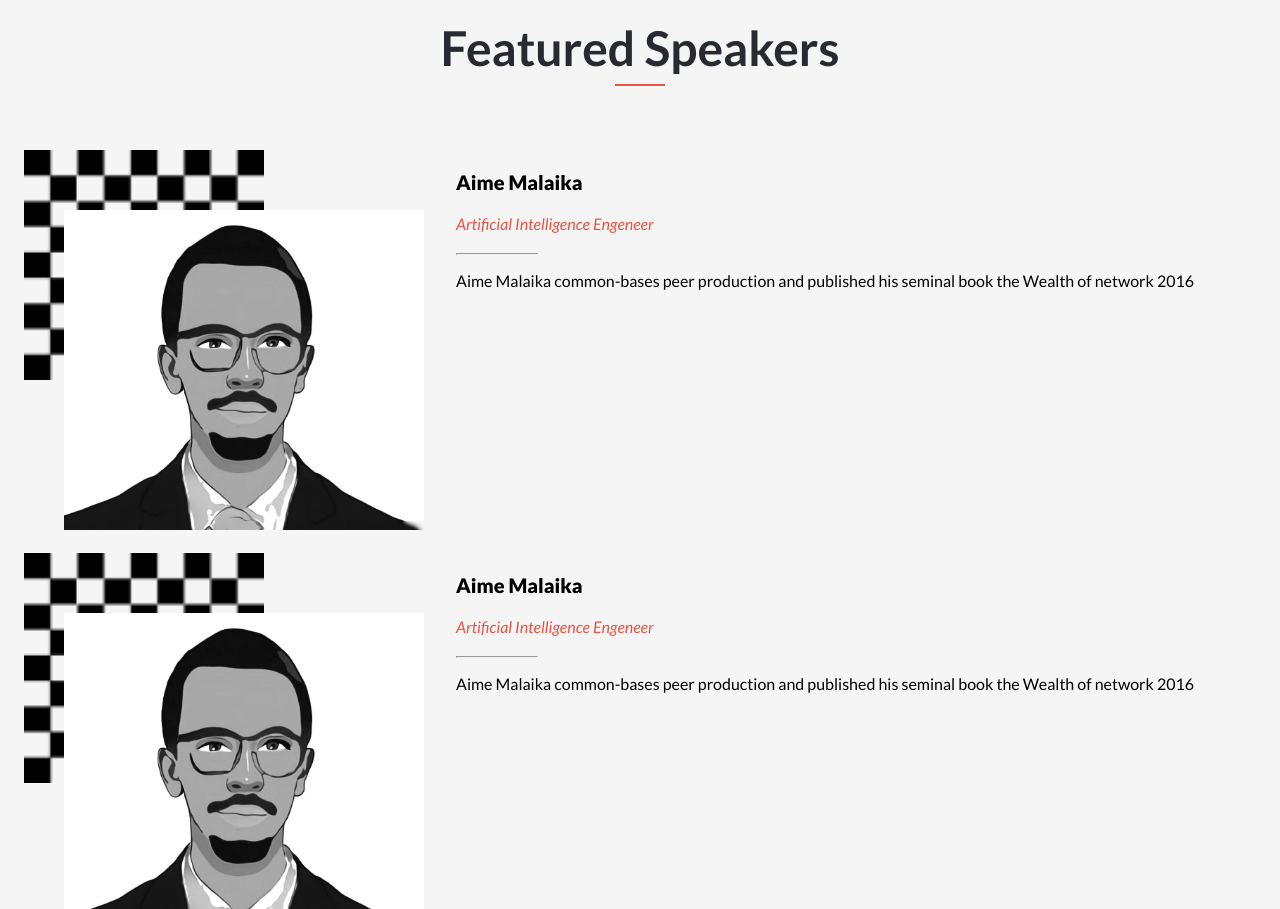
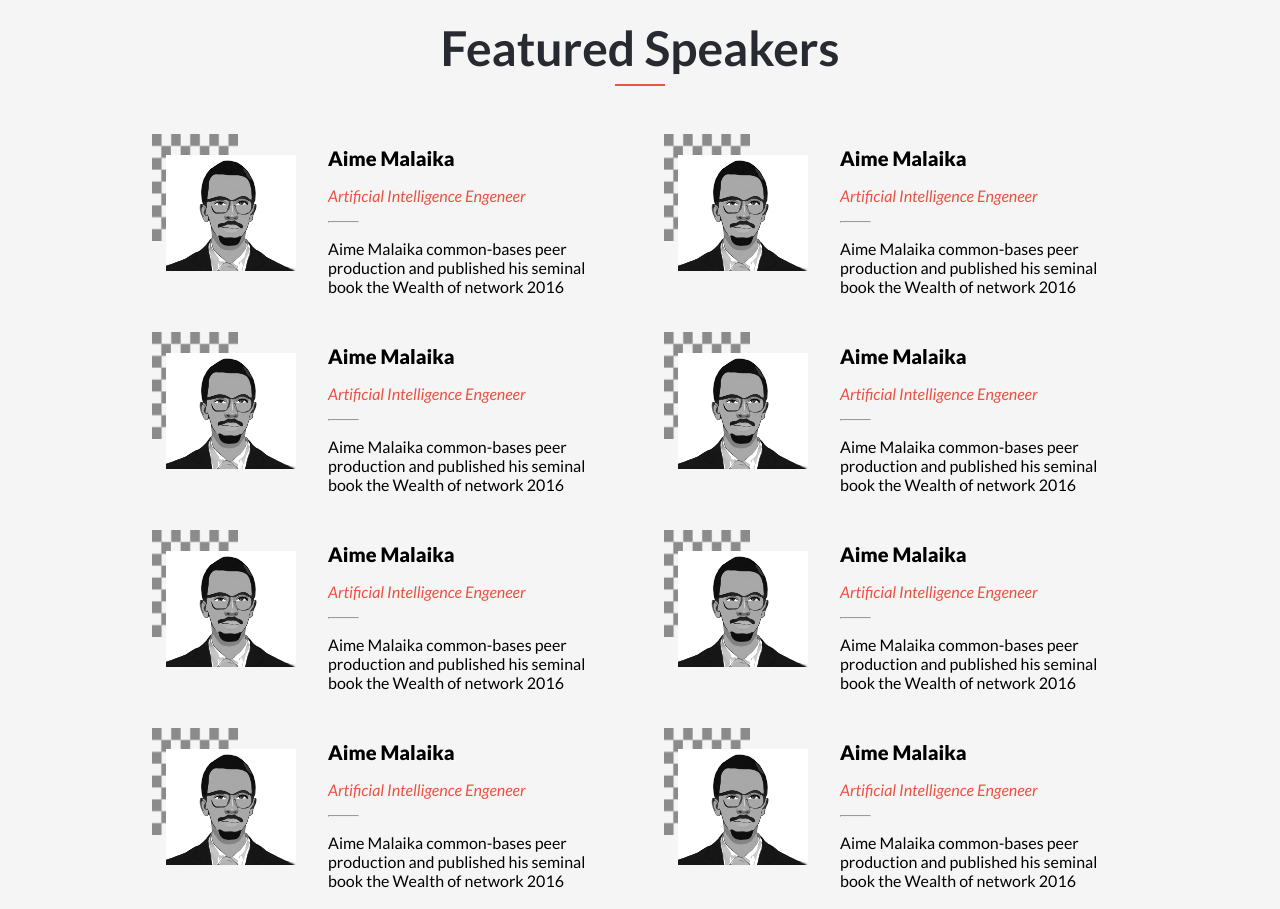
Before and after one commit to aimemalaika/transform-afica, a website: page index.html in a window 1280 px wide. Shown: the part 1900-2809 px from the top of the page. Drawn offline with Linux system fonts and the light colour scheme.

Commit message:
Add speakers list desktop version

```diff
--- a/assets/css/responsive.css
+++ b/assets/css/responsive.css
@@ -143,4 +143,26 @@
     text-decoration: underline;
     text-transform: uppercase;
   }
+
+  .speakers-list-items {
+    width: 80%;
+    margin: auto;
+    grid-template-columns: 1fr 1fr;
+  }
+
+  .avatar {
+    background-image: url(../images/case-speaker-gray.png);
+  }
+
+  .more-spackers {
+    display: none;
+  }
+
+  .speaker-item .biography {
+    padding-top: 12px;
+  }
+
+  .speaker-item .job-title {
+    margin: 16px 0;
+  }
 }
--- a/assets/js/index.js
+++ b/assets/js/index.js
@@ -165,8 +165,11 @@ const expendSpeacker = (start, end) => {
     `;
   }
 };
-
-expendSpeacker(0, 4);
+if (window.screen.width < 768) {
+  expendSpeacker(0, 4);
+} else {
+  expendSpeacker(0, speackerList.length);
+}
 
 document.querySelector('.more-spackers').addEventListener('click', (e) => {
   if (!e.target.classList.contains('expended')) {
@@ -179,3 +182,11 @@ document.querySelector('.more-spackers').addEventListener('click', (e) => {
     expendSpeacker(0, 4);
   }
 });
+
+window.addEventListener('resize', () => {
+  if (window.screen.width < 768) {
+    expendSpeacker(0, 4);
+  } else {
+    expendSpeacker(0, speackerList.length);
+  }
+});
```
